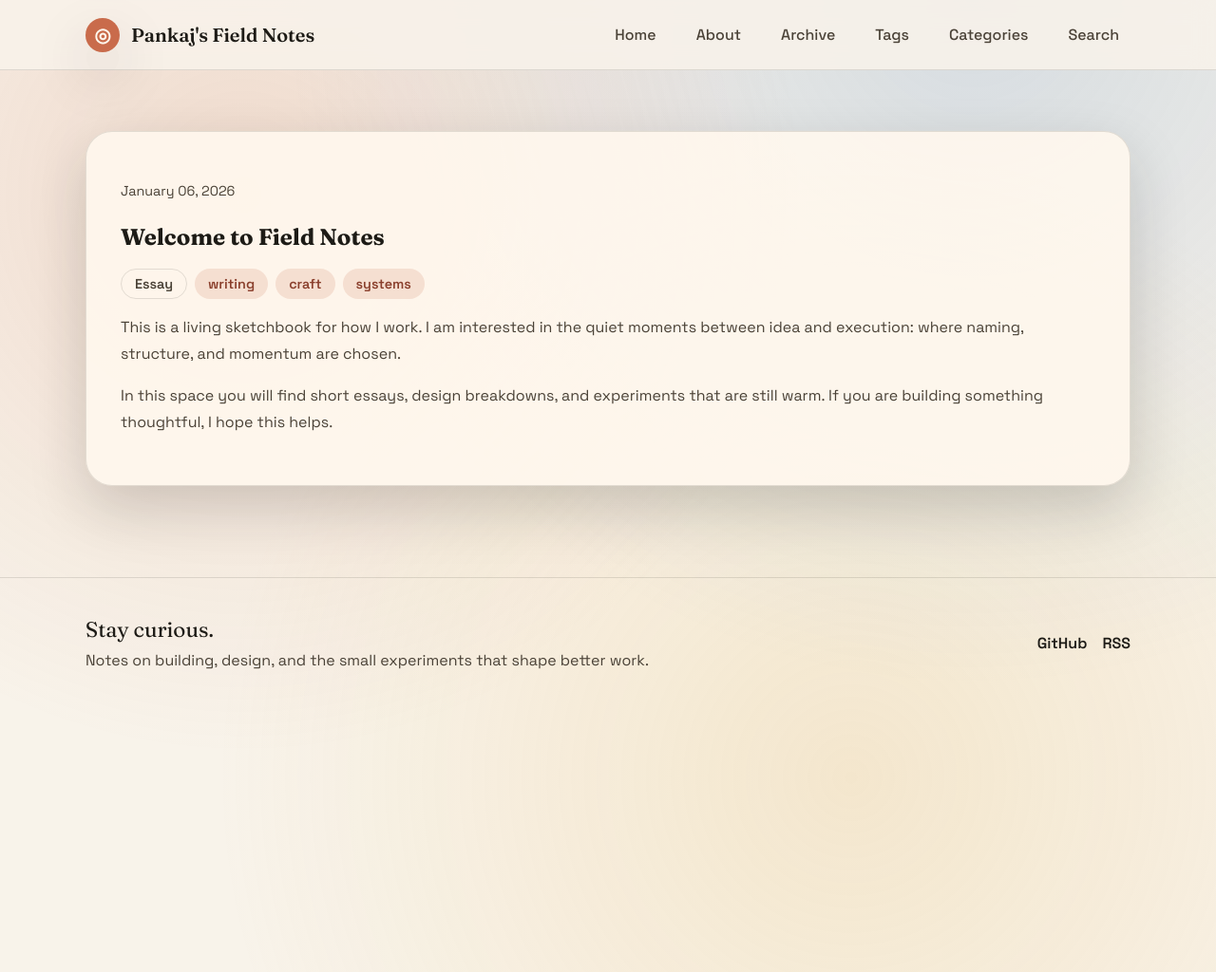
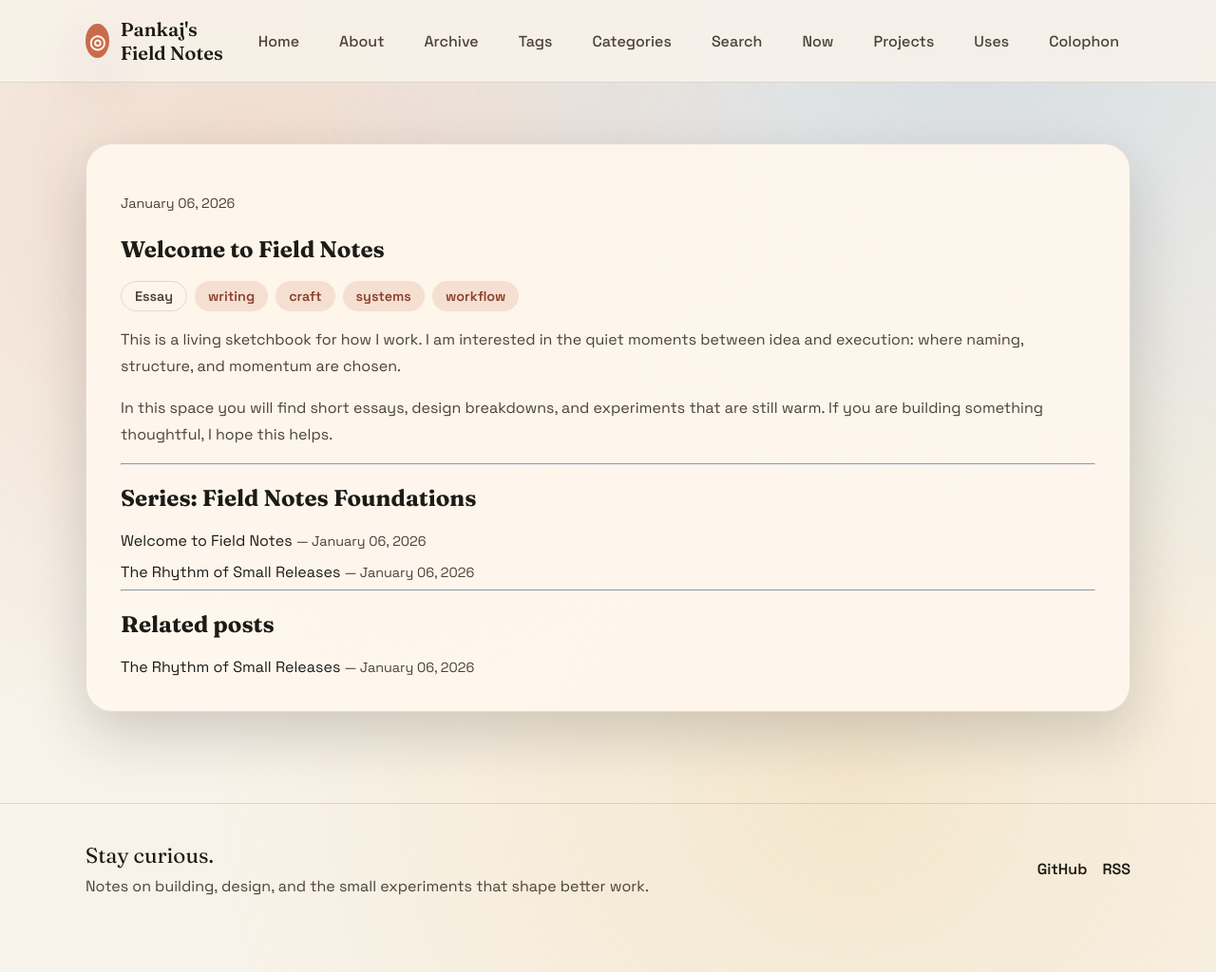
Before and after one commit to pankaj28843/pankaj28843.github.io, a Jekyll site: the page built from _posts/2026-01-06-welcome-to-field-notes.md, in a window 1280 px wide and 1024 px high. Shown: the whole window at 95% size. Built offline with Jekyll 4.4.1, drawn with Linux system fonts in a browser that asks for light colours.

Commit message:
feat: add now projects uses colophon and related posts

```diff
--- a/_data/navigation.yml
+++ b/_data/navigation.yml
@@ -10,3 +10,11 @@
   url: "/categories/"
 - title: "Search"
   url: "/search/"
+- title: "Now"
+  url: "/now/"
+- title: "Projects"
+  url: "/projects/"
+- title: "Uses"
+  url: "/uses/"
+- title: "Colophon"
+  url: "/colophon/"
--- a/_layouts/post.html
+++ b/_layouts/post.html
@@ -14,4 +14,51 @@ layout: default
     {% endfor %}
   </div>
   {{ content }}
+
+  {% if page.series %}
+    <hr>
+    <h2>Series: {{ page.series }}</h2>
+    <ul class="taxonomy-list">
+      {% assign series_posts = site.posts | where: "series", page.series %}
+      {% for post in series_posts %}
+        <li>
+          <a href="{{ post.url | relative_url }}">{{ post.title }}</a>
+          <span class="post-meta"> — {{ post.date | date: "%B %d, %Y" }}</span>
+        </li>
+      {% endfor %}
+    </ul>
+  {% endif %}
+
+  {% if page.tags %}
+    {% assign related = "" | split: "" %}
+    {% for post in site.posts %}
+      {% if post.url != page.url %}
+        {% assign matched = false %}
+        {% for tag in page.tags %}
+          {% if post.tags contains tag %}
+            {% assign matched = true %}
+          {% endif %}
+        {% endfor %}
+        {% if matched %}
+          {% assign related = related | push: post %}
+        {% endif %}
+      {% endif %}
+    {% endfor %}
+
+    {% if related.size > 0 %}
+      <hr>
+      <h2>Related posts</h2>
+      <ul class="taxonomy-list">
+        {% for post in related limit:3 %}
+          <li>
+            <a href="{{ post.url | relative_url }}">{{ post.title }}</a>
+            <span class="post-meta"> — {{ post.date | date: "%B %d, %Y" }}</span>
+          </li>
+        {% endfor %}
+      </ul>
+    {% else %}
+      <hr>
+      <p class="post-meta">More related posts coming soon.</p>
+    {% endif %}
+  {% endif %}
 </section>
--- a/_posts/2026-01-06-the-rhythm-of-small-releases.md
+++ b/_posts/2026-01-06-the-rhythm-of-small-releases.md
@@ -2,7 +2,8 @@
 layout: post
 title: "The Rhythm of Small Releases"
 categories: [Practice]
-tags: [shipping, product, cadence]
+tags: [shipping, product, cadence, workflow]
+series: "Field Notes Foundations"
 ---
 
 Shipping is a habit. When the release size is small, you can stay close to the
--- a/_posts/2026-01-06-welcome-to-field-notes.md
+++ b/_posts/2026-01-06-welcome-to-field-notes.md
@@ -2,7 +2,8 @@
 layout: post
 title: "Welcome to Field Notes"
 categories: [Essay]
-tags: [writing, craft, systems]
+tags: [writing, craft, systems, workflow]
+series: "Field Notes Foundations"
 ---
 
 This is a living sketchbook for how I work. I am interested in the quiet moments
```
Also changed, not shown: colophon.md (added, +15 -0 lines), now.md (added, +16 -0 lines), projects.md (added, +30 -0 lines), uses.md (added, +25 -0 lines).
